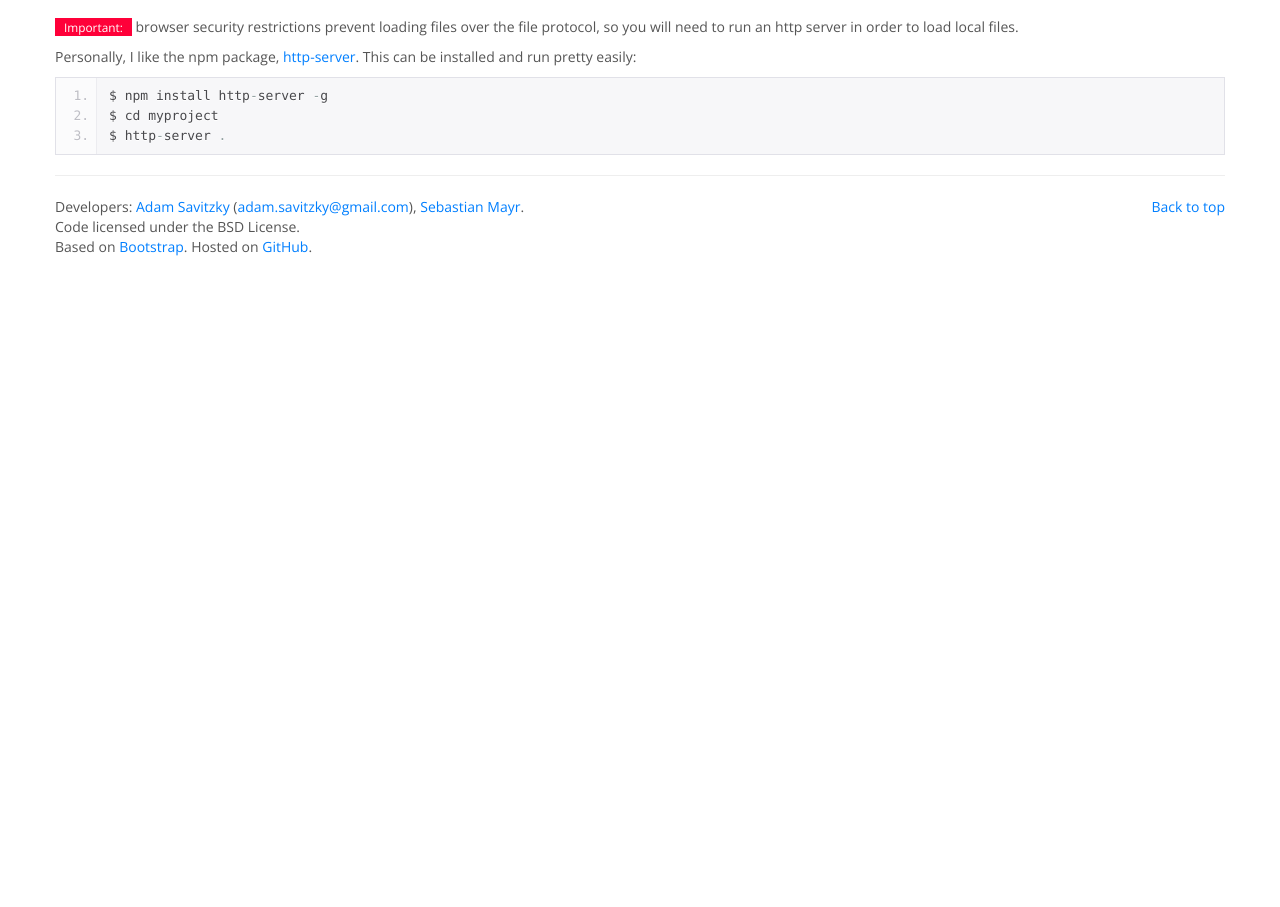
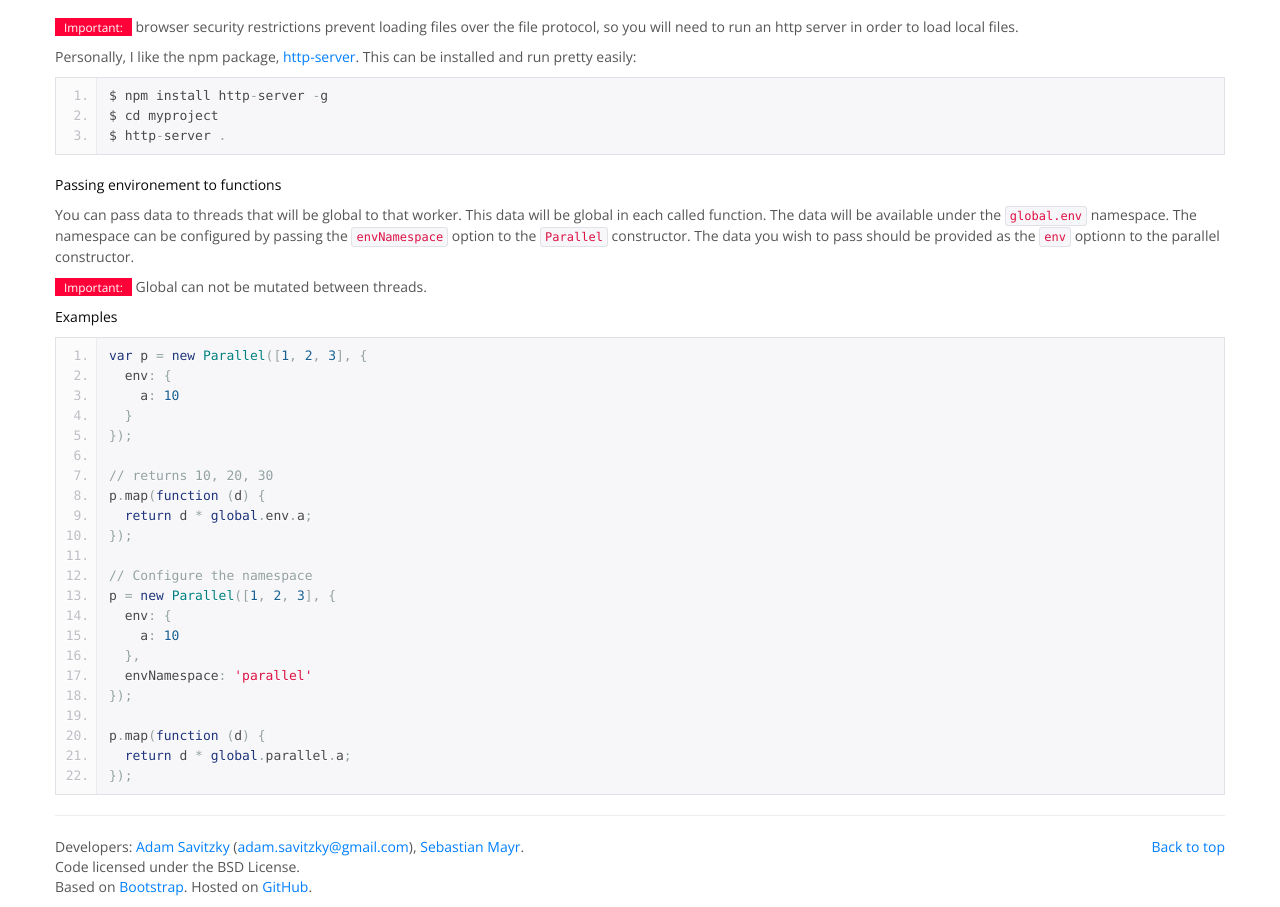
Before and after one commit to parallel-js/parallel.js, a plain HTML site: page index.html in a window 1280 px wide. Shown: the part 5198-6105 px from the top of the page. Before the commit the page ends 5465 px from the top, so only its background shows below. Drawn offline with nearby package versions, Linux system fonts and the light colour scheme.

Commit message:
Document Passing environement to functions

```diff
--- a/index.html
+++ b/index.html
@@ -312,6 +312,39 @@ $ cd myproject
 $ http-server .
 </pre>
 
+        <h4>Passing environement to functions</h4>
+
+        <p>You can pass data to threads that will be global to that worker. This data will be global in each called function. The data will be available under the <code>global.env</code> namespace. The namespace can be configured by passing the <code>envNamespace</code> option to the <code>Parallel</code> constructor. The data you wish to pass should be provided as the <code>env</code> optionn to the parallel constructor.</p>
+
+        <p><span class="badge badge-important">Important:</span> Global can not be mutated between threads.</p>
+
+        <h4>Examples</h4>
+
+        <pre class="prettyprint linenums">
+var p = new Parallel([1, 2, 3], {
+  env: {
+    a: 10
+  }
+});
+
+// returns 10, 20, 30
+p.map(function (d) {
+  return d * global.env.a;
+});
+
+// Configure the namespace
+p = new Parallel([1, 2, 3], {
+  env: {
+    a: 10
+  },
+  envNamespace: 'parallel'
+});
+
+p.map(function (d) {
+  return d * global.parallel.a;
+});
+</pre>
+
         <hr>
 
         <footer id="footer">
```
